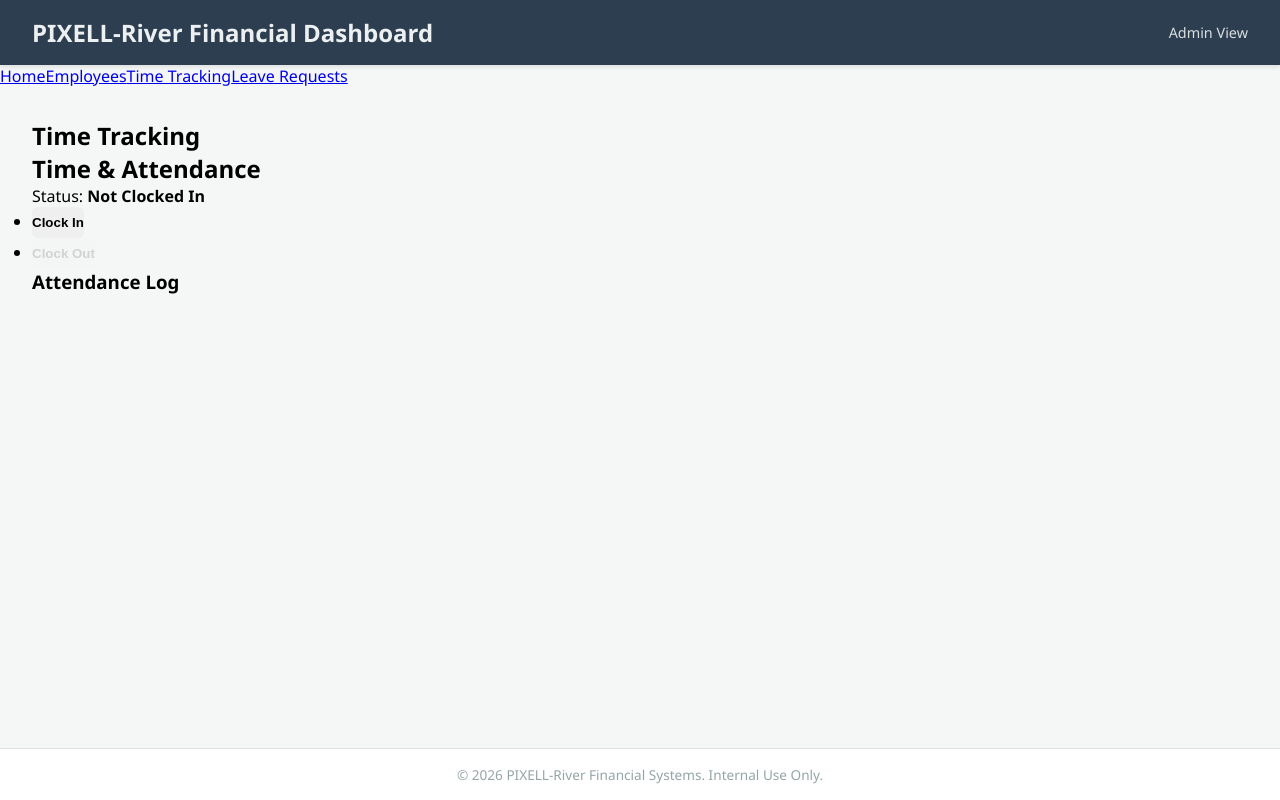
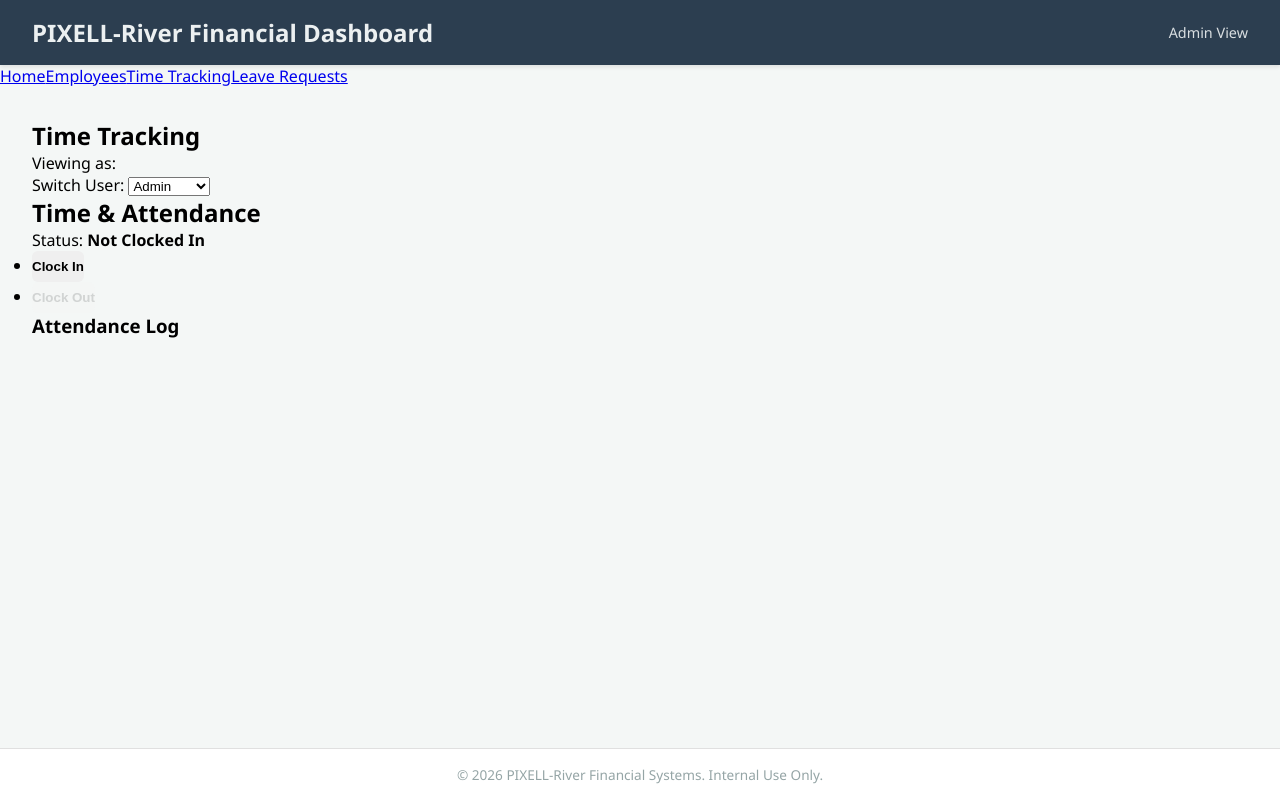
Before and after one commit to rrcf2024jcai/FullStackDev_Group, a React app: page /time in a window 1280 px wide. Built offline with nearby package versions, Linux system fonts and the light colour scheme; the HTML template or start-up script is replaced by a standard one.

Commit message:
feat:Update TimePage to receive and use shared state props

```diff
--- a/src/pages/TimePage/TimePage.tsx
+++ b/src/pages/TimePage/TimePage.tsx
@@ -1,9 +1,27 @@
+import { SharedStateProps } from "../../types";
 import ClockInOut from "../../components/ClockIn-Out_alyssa/ClockInOut";
 
-function TimePage() {
+function TimePage({ currentUser, setCurrentUser }: SharedStateProps) {
   return (
     <section>
       <h2>Time Tracking</h2>
+
+      {/* Display shared state */}
+      <p>Viewing as: {currentUser}</p>
+
+      {/* Modify shared state */}
+      <div>
+        <label>Switch User: </label>
+        <select
+          value={currentUser}
+          onChange={(e) => setCurrentUser(e.target.value)}
+        >
+          <option value="Admin">Admin</option>
+          <option value="Manager">Manager</option>
+          <option value="Employee">Employee</option>
+        </select>
+      </div>
+
       <ClockInOut />
     </section>
   );
```
